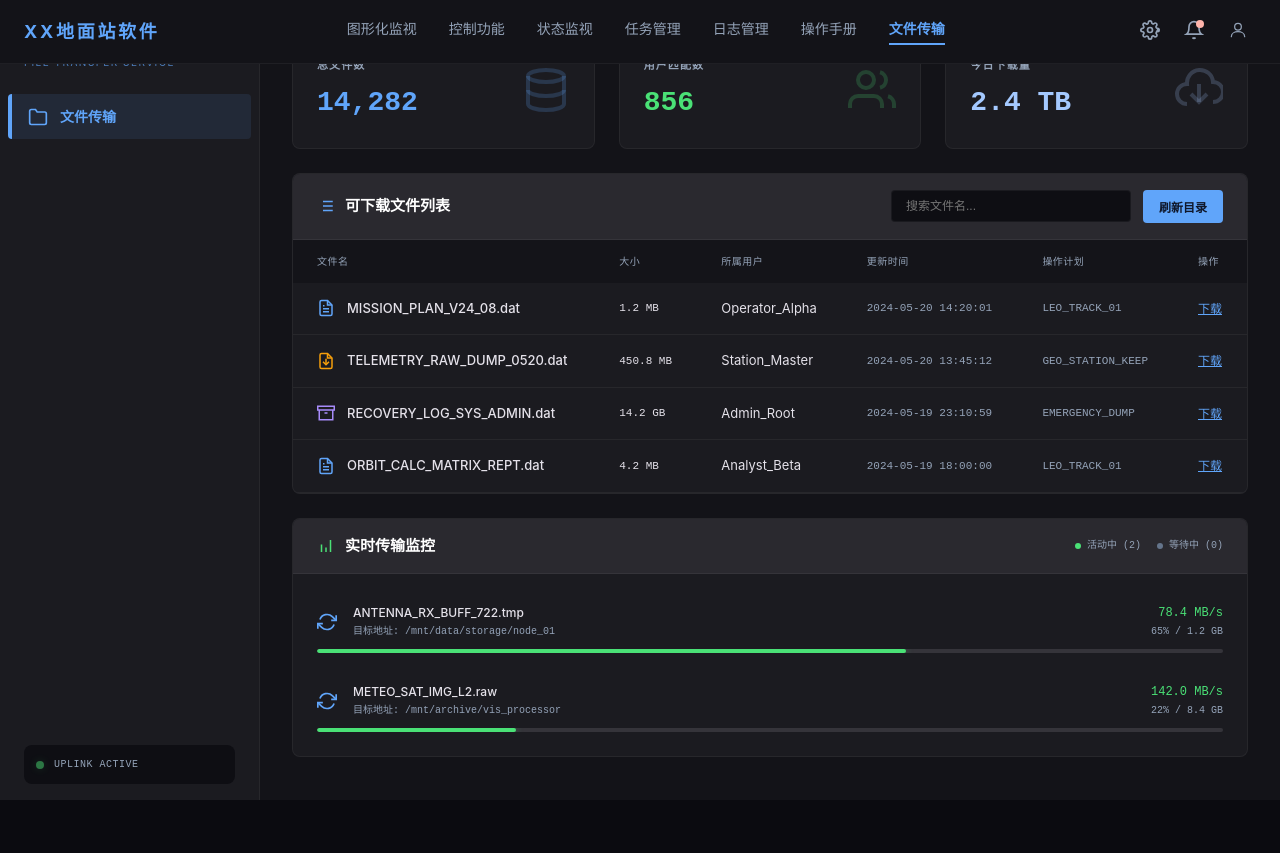
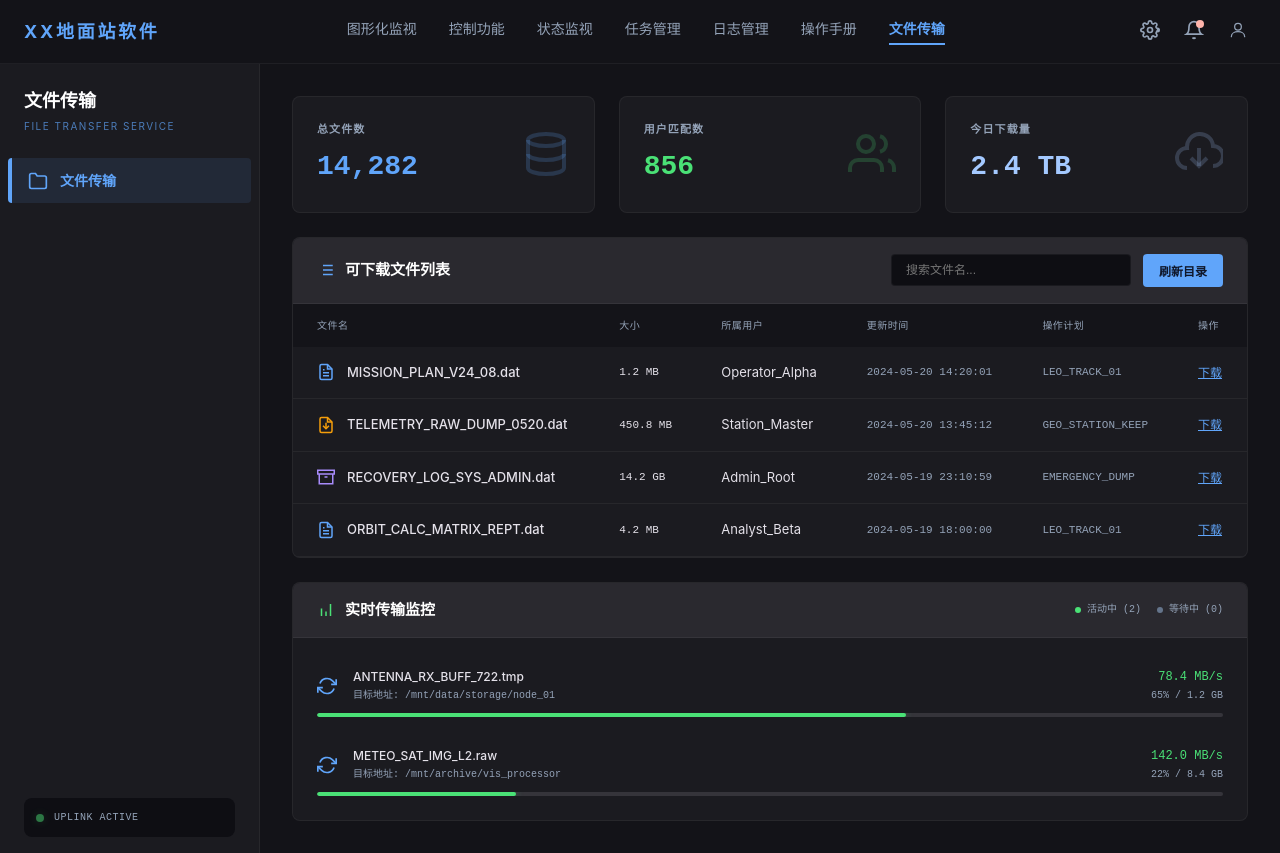
Before and after one commit to sunshinez/station_monitor, a Vue app: page /file-transfer in a window 1280 px wide. Before the commit the page ends 800 px from the top, so only its background shows below. Built offline with nearby package versions, Linux system fonts and the light colour scheme.

Commit message:
fix: 修复日志管理与文件传输页面顶部被导航栏遮挡的问题
- 为 LogRecordView、LogQueryView、FileTransferView 的 .main-layout 添加 margin-top: 64px
- 避让固定定位的顶部导航栏，避免业务内容区域上方被覆盖

```diff
--- a/src/views/FileTransferView.vue
+++ b/src/views/FileTransferView.vue
@@ -347,6 +347,7 @@ const transfers = ref([
   flex: 1;
   overflow: hidden;
   height: calc(100vh - 64px);
+  margin-top: 64px;
 }
 
 /* TopNavBar */
--- a/src/views/LogQueryView.vue
+++ b/src/views/LogQueryView.vue
@@ -420,6 +420,7 @@ const visiblePages = computed(() => {
   flex: 1;
   overflow: hidden;
   height: calc(100vh - 64px);
+  margin-top: 64px;
 }
 
 /* TopNavBar */
--- a/src/views/LogRecordView.vue
+++ b/src/views/LogRecordView.vue
@@ -375,6 +375,7 @@ onUnmounted(() => {
   flex: 1;
   overflow: hidden;
   height: calc(100vh - 64px);
+  margin-top: 64px;
 }
 
 .top-nav {
```
